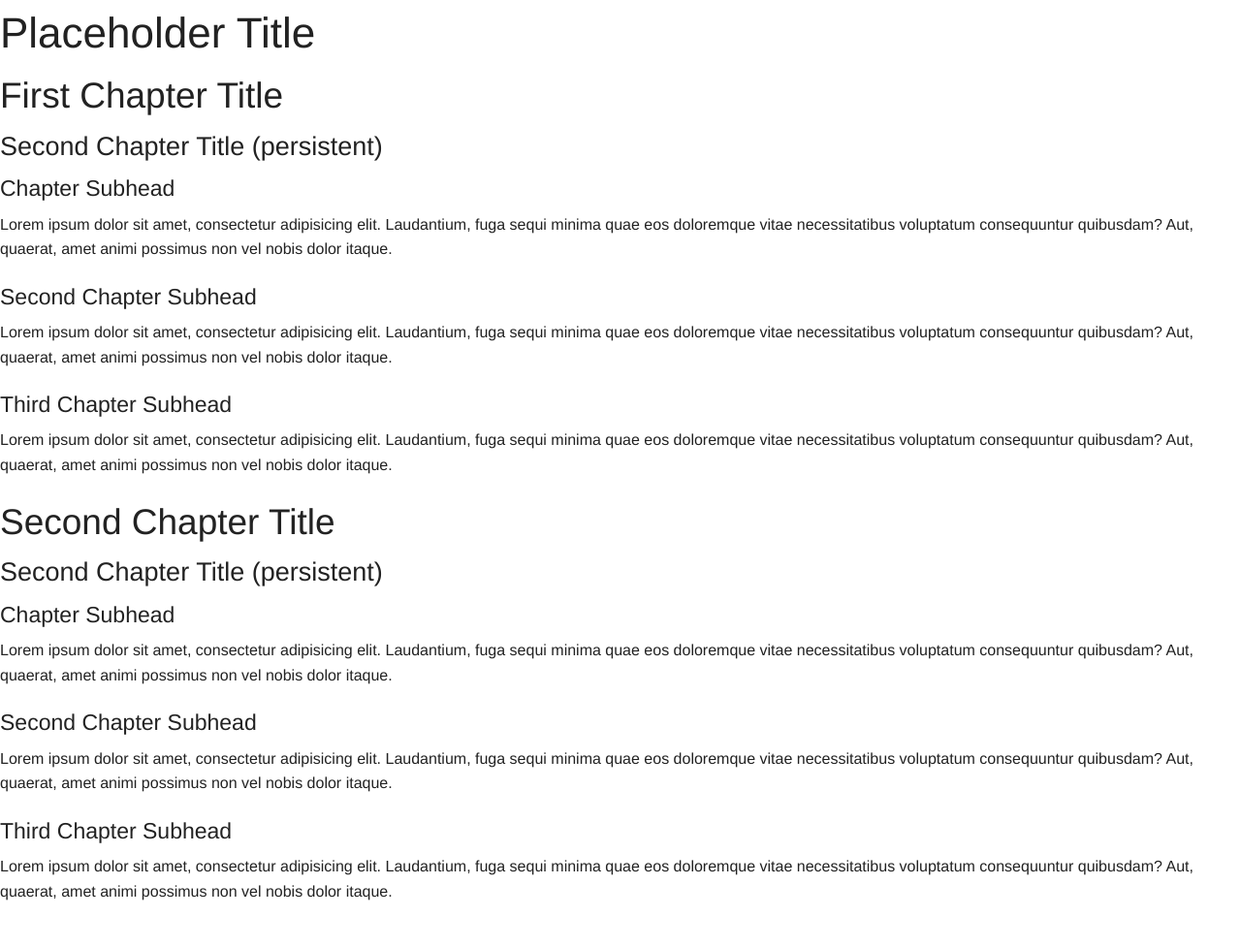
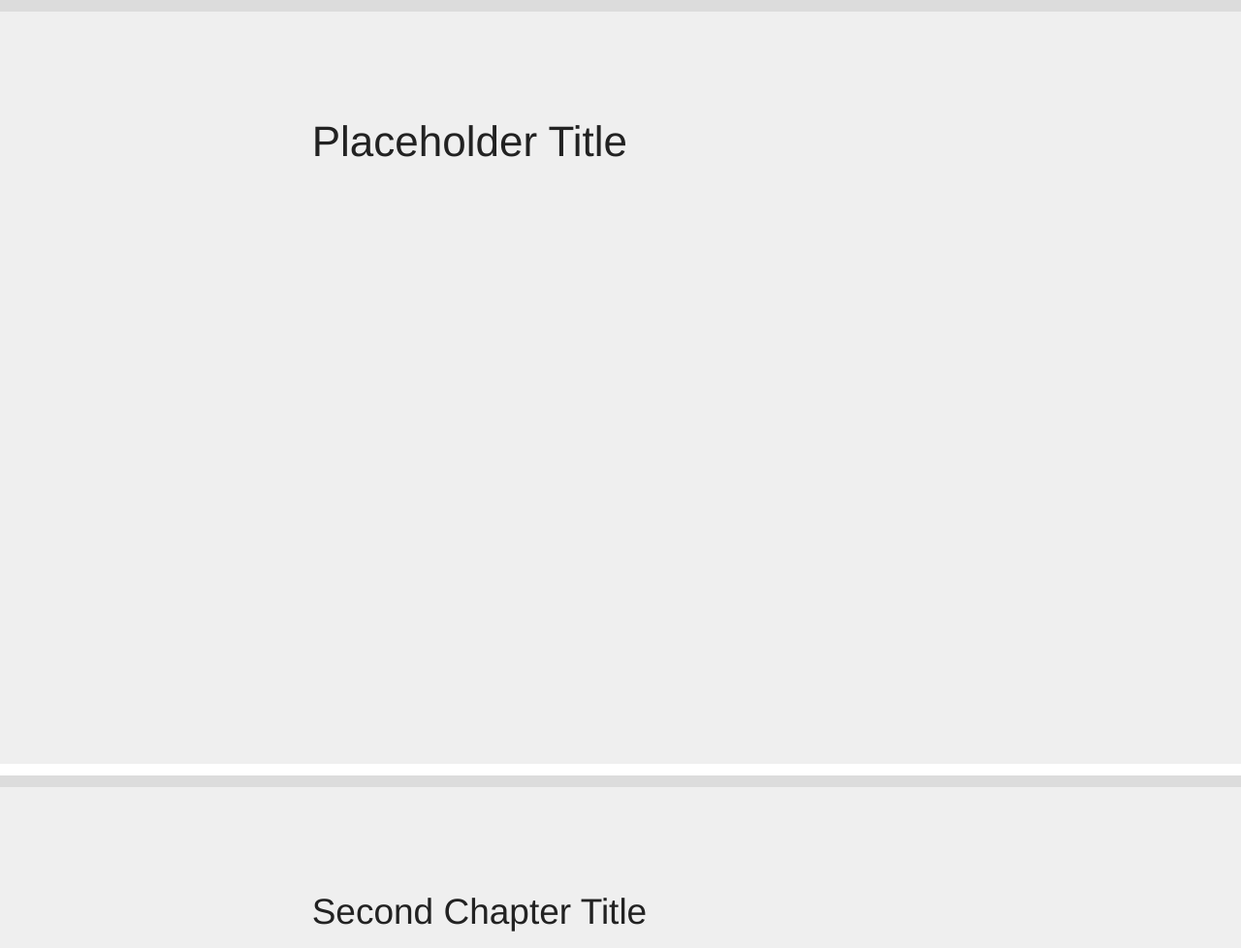
Before and after one commit to rvondohlen/groundwork, a plain HTML site: page index.html in a window 1280 px wide. Shown: the top 978 px of the page at 97% size. Before the commit the page ends 932 px from the top, so only its background shows below. Drawn offline with Linux system fonts and the light colour scheme.

Commit message:
added script for window size detection and resizing, updated styles

```diff
--- /dev/null
+++ b/css/style.css
@@ -0,0 +1,12 @@
+.full {
+	padding-top: 100px;
+	background-color: #efefef;
+	border-top: 12px solid #dcdcdc;
+	border-bottom: 12px solid #fff;
+
+
+}
+
+.chapter {
+	margin-bottom: 100px;
+}
--- a/index.html
+++ b/index.html
@@ -4,19 +4,29 @@
 	<meta charset="UTF-8">
 	<title>Groundwork » Presentation Template</title>
 	<link rel="stylesheet" href="css/normalize.css">
-
 	<link rel="stylesheet" href="css/foundation.min.css" />
-    <script src="js/vendor/modernizr.js"></script>
+	<link rel="stylesheet" href="css/style.css">
 </head>
 <body>
 	<div class="title full">
+		<div class="row">
+				<div class="large-8 large-offset-2 columns">
 					<h1>Placeholder Title</h1>
+				</div>
+			</div>
+
 	</div>
 	<section>
 		<div class="chapter full">
-			<h2>First Chapter Title</h2>
+			<div class="row">
+				<div class="large-8 large-offset-2 columns">
+					<h2>Second Chapter Title</h2>
+				</div>
+			</div>
 		</div>
 
+		<div class="row">
+  			<div class="large-8 large-offset-2 columns">
   				<h3>Second Chapter Title (persistent)</h3>
 				<h4>Chapter Subhead</h4>
 
@@ -27,13 +37,21 @@
 
 				<h4>Third Chapter Subhead</h4>
 				<p>Lorem ipsum dolor sit amet, consectetur adipisicing elit. Laudantium, fuga sequi minima quae eos doloremque vitae necessitatibus voluptatum consequuntur quibusdam? Aut, quaerat, amet animi possimus non vel nobis dolor itaque.</p>
+  			</div>
+
+		</div>
 
 	</section>
 	<section>
 		<div class="chapter full">
+			<div class="row">
+				<div class="large-8 large-offset-2 columns">
 					<h2>Second Chapter Title</h2>
 				</div>
-
+			</div>
+		</div>
+		<div class="row">
+  			<div class="large-8 large-offset-2 columns">
   				<h3>Second Chapter Title (persistent)</h3>
 				<h4>Chapter Subhead</h4>
 
@@ -44,13 +62,18 @@
 
 				<h4>Third Chapter Subhead</h4>
 				<p>Lorem ipsum dolor sit amet, consectetur adipisicing elit. Laudantium, fuga sequi minima quae eos doloremque vitae necessitatibus voluptatum consequuntur quibusdam? Aut, quaerat, amet animi possimus non vel nobis dolor itaque.</p>
+  			</div>
+
+		</div>
+
+
 
 	</section>
 
-	<script src="js/vendor/jquery.js"></script>
-    <script src="js/foundation.min.js"></script>
+
+    <script src="js/app.js"></script>
     <script>
-      $(document).foundation();
+
 	</script>
 
 </body>
--- /dev/null
+++ b/js/app.js
@@ -0,0 +1,37 @@
+
+
+// logic for getting current window size for title page scaling
+
+var groundwork = {};
+
+var getWindowSize = function() {
+	var w = window,
+		d = document,
+    	e = d.documentElement,
+    	g = d.getElementsByTagName('body')[0],
+    	x = w.innerWidth || e.clientWidth || g.clientWidth,
+    	y = w.innerHeight|| e.clientHeight|| g.clientHeight;
+
+    	groundwork.x = x;
+    	groundwork.y = y;
+
+}
+
+var fullscreenElements = function(matchClass) {
+	var elements = document.getElementsByTagName('div'),i;
+    for (i in elements) {
+        if((" "+elements[i].className+" ").indexOf(" "+matchClass+" ") > -1){
+            elements[i].style.width = groundwork.x + "px";
+            elements[i].style.height = groundwork.y + "px";
+        }
+
+    }
+
+}
+getWindowSize();
+fullscreenElements('full');
+
+window.onresize = function() {
+	getWindowSize();
+	fullscreenElements('full');
+}
```
Lines whose indentation alone changed are shown as unchanged.
